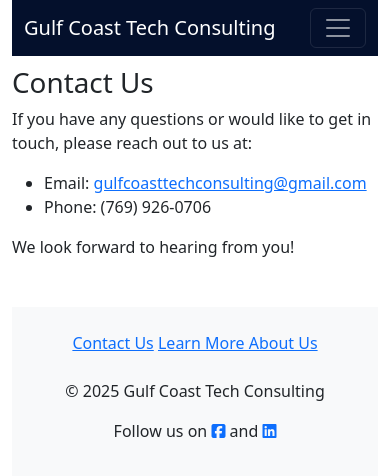
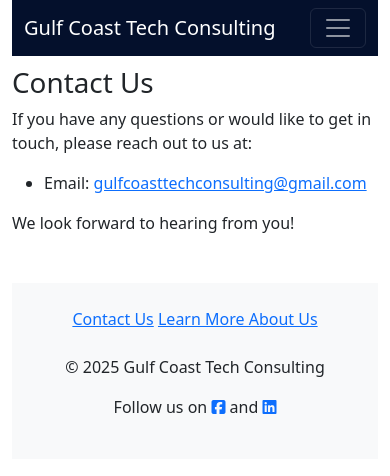
Before and after one commit to muffinman29/consulting, an Angular app: page /contact in a window 390 px wide. Shown: the top 476 px of the page. Built offline with nearby package versions, Linux system fonts and the light colour scheme.

Commit message:
removed phone number

```diff
--- a/src/app/contact/contact.component.html
+++ b/src/app/contact/contact.component.html
@@ -6,7 +6,6 @@
         <li>Email:
             <a href="mailto:gulfcoasttechconsulting@gmail.com">gulfcoasttechconsulting&#64;gmail.com</a>
         </li>
-        <li>Phone: (769) 926-0706</li>
     </ul>
     <p>We look forward to hearing from you!</p>
 </div>
```
